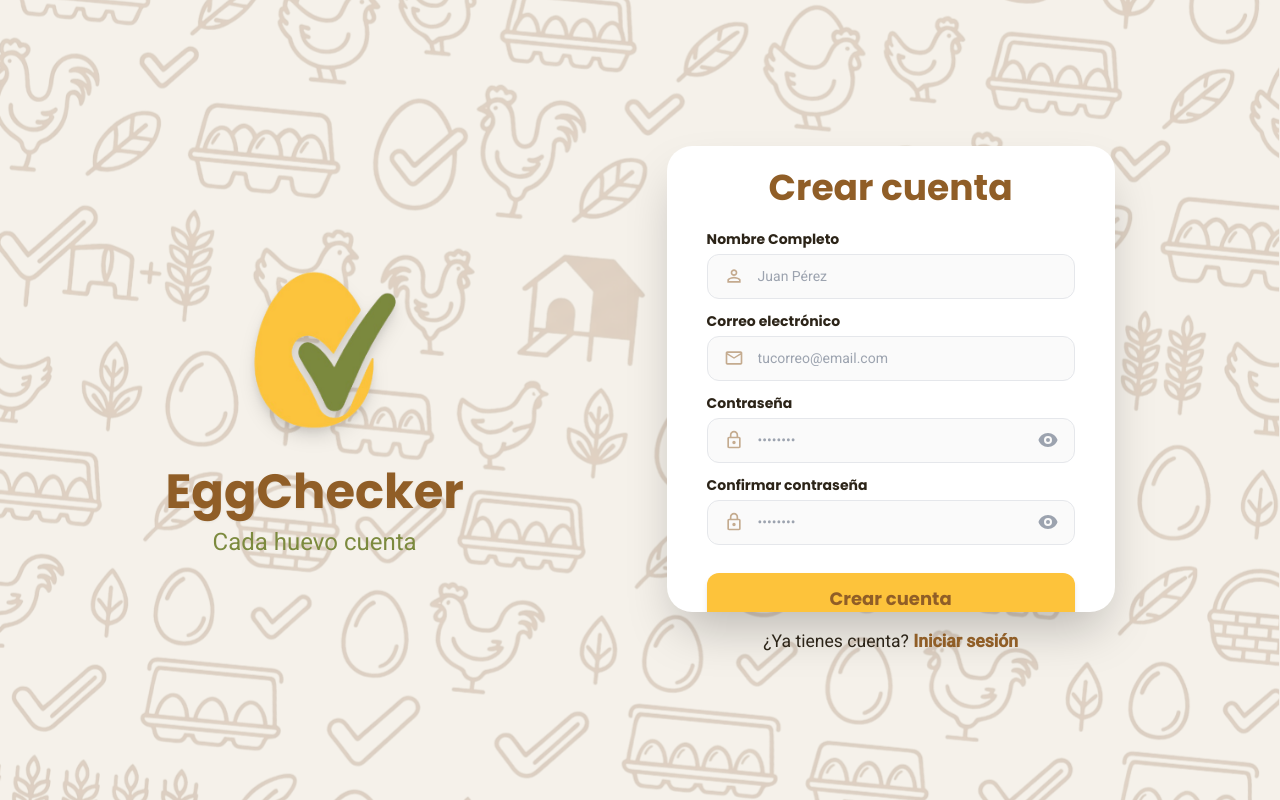
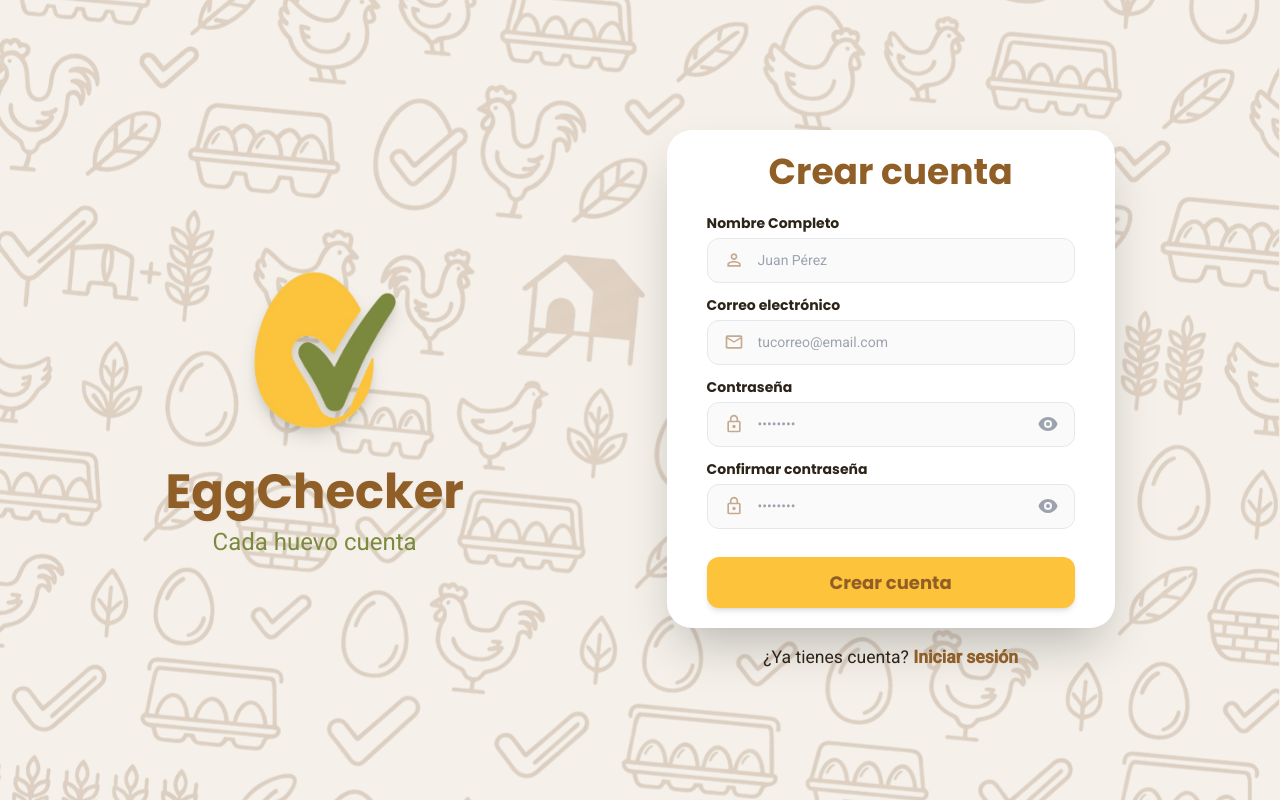
Before and after one commit to miguejpaezb/eggchecker, a React (Vite) app in the folder app/frontend/: page /register in a window 1280 px wide. Built offline with nearby package versions, Linux system fonts and the light colour scheme.

Commit message:
fix(frontend): corregir recorte del contenido en la tarjeta de autenticacion

```diff
--- a/app/frontend/src/pages/Dashboard.jsx
+++ b/app/frontend/src/pages/Dashboard.jsx
@@ -22,7 +22,8 @@ function Dashboard() {
       <div className="ec-auth__pattern" aria-hidden="true" />
       <div className="ec-auth__content">
         <div className="ec-auth__panel">
-          <div className="ec-auth__card text-center">
+          <div className="ec-auth__card">
+            <div className="ec-auth__card-inner text-center">
               <h2 className="ec-auth__heading">Bienvenido a EggChecker</h2>
               <p className="mb-0">Tu sesión se inició correctamente.</p>
               <button
@@ -36,6 +37,7 @@ function Dashboard() {
           </div>
         </div>
       </div>
+    </div>
   );
 }
 
--- a/app/frontend/src/styles/auth.css
+++ b/app/frontend/src/styles/auth.css
@@ -83,8 +83,11 @@
   background-color: #ffffff;
   border-radius: 25px;
   box-shadow: 0 25px 50px -12px rgb(0 0 0 / 0.25);
+  width: 100%;
+}
+
+.ec-auth__card-inner {
   padding: 1.25rem 2.5rem;
-  width: 100%;
 }
 
 .ec-auth__card--animated {
```
Lines whose indentation alone changed are shown as unchanged.
